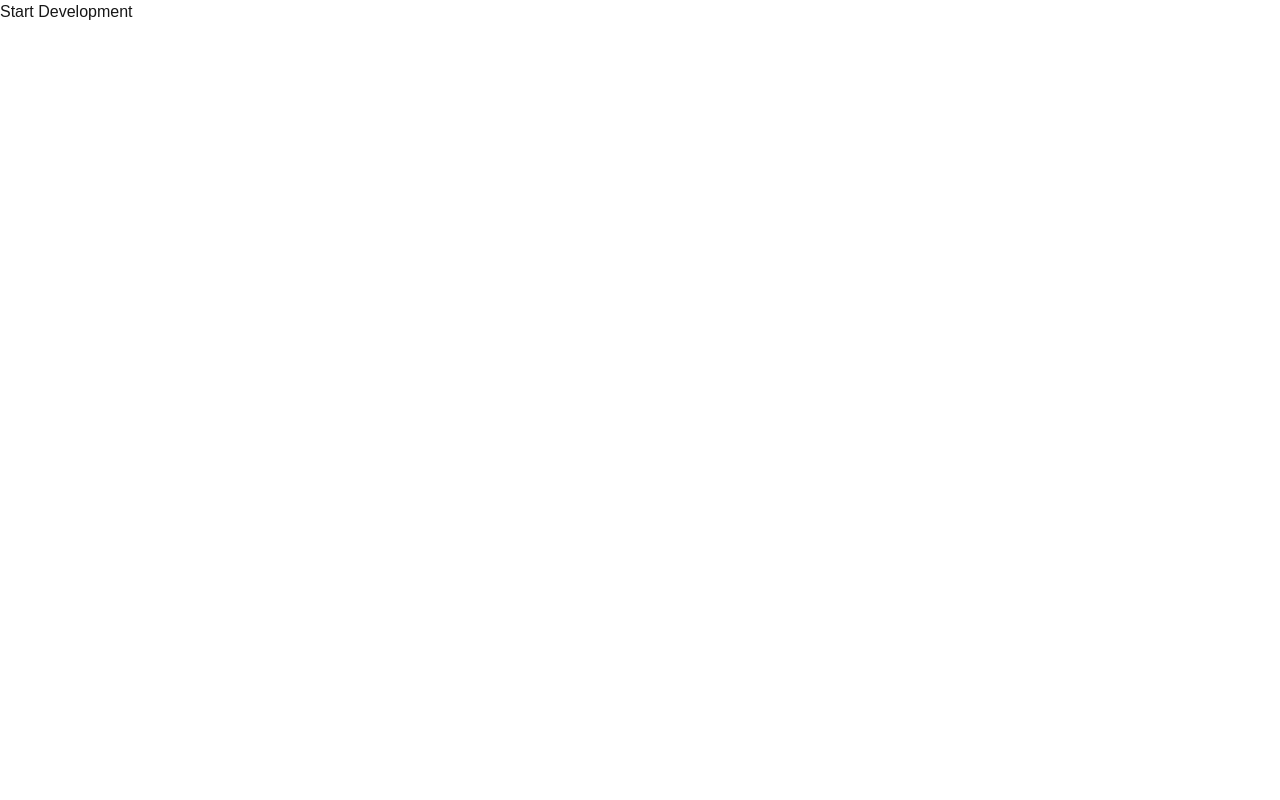
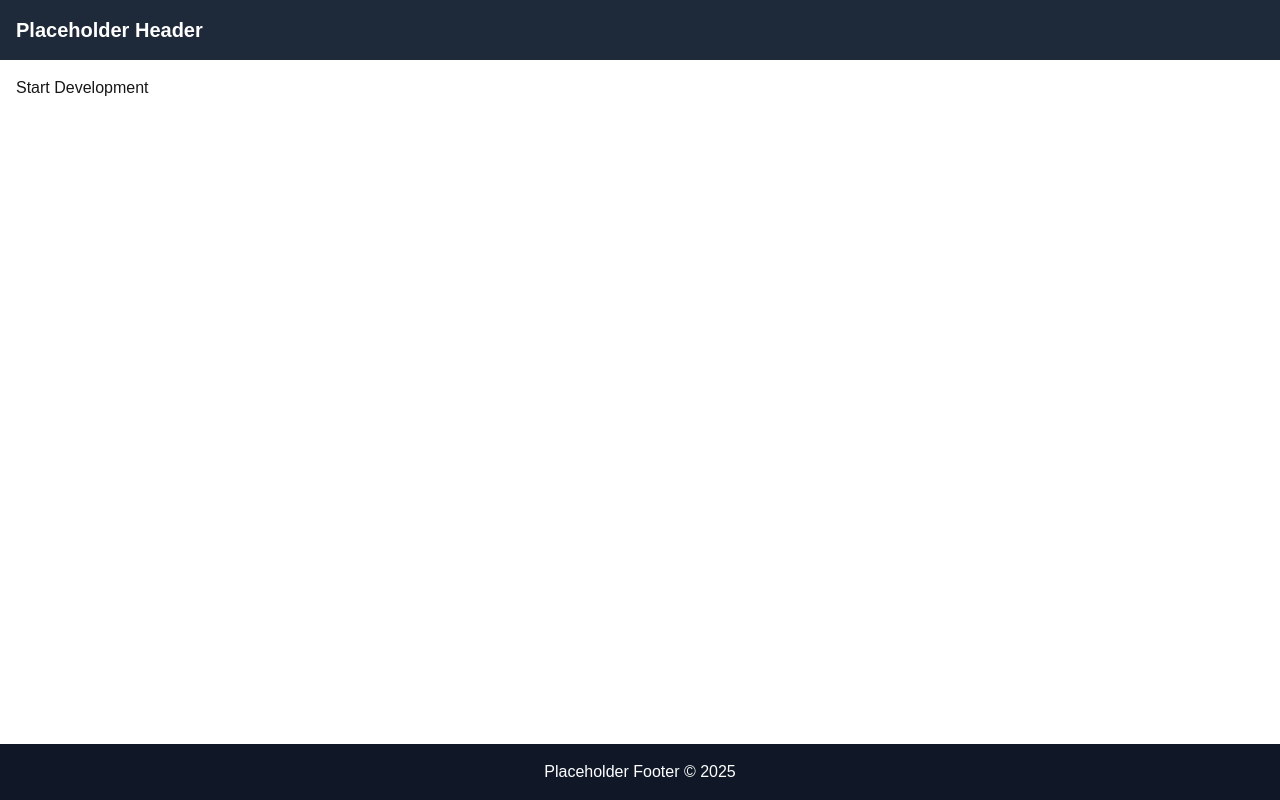
Before and after one commit to Isaac-s-Consolidate/athera-solutions, a Next.js app: page / in a window 1280 px wide. Built offline with nearby package versions, Linux system fonts and the light colour scheme.

Commit message:
Ath-8: header and footer

```diff
--- a/app/layout.tsx
+++ b/app/layout.tsx
@@ -25,9 +25,24 @@ export default function RootLayout({
   return (
     <html lang="en">
       <body
-        className={`${geistSans.variable} ${geistMono.variable} antialiased`}
+        className={`${geistSans.variable} ${geistMono.variable} antialiased flex flex-col min-h-screen`}
       >
-        {children}
+        {/* Placeholder Header */}
+        <header className="bg-gray-800 text-white p-4">
+          <div className="container mx-auto">
+            <h1 className="text-xl font-bold">Placeholder Header</h1>
+          </div>
+        </header>
+
+        {/* Main content */}
+        <main className="flex-1 container mx-auto p-4">{children}</main>
+
+        {/* Placeholder Footer */}
+        <footer className="bg-gray-900 text-white p-4 mt-auto">
+          <div className="container mx-auto text-center">
+            Placeholder Footer &copy; {new Date().getFullYear()}
+          </div>
+        </footer>
       </body>
     </html>
   );
```
